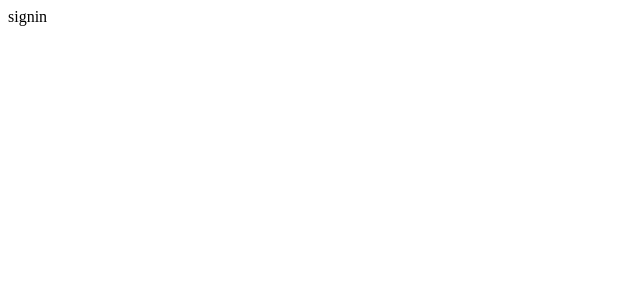
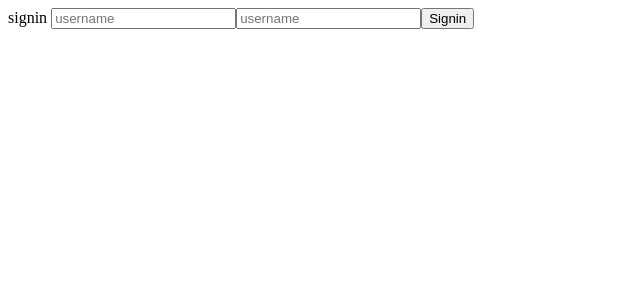
Before and after one commit to jobgo-ai/Fe-JobGo, a Vue app: page /signin in a window 1280 px wide. Shown: the top 300 px of the page, without its empty margins (0-640 px from the left). Built offline with nearby package versions, Linux system fonts and the light colour scheme.

Commit message:
implemented basic auth

```diff
--- /dev/null
+++ b/src/components/button.vue
@@ -0,0 +1,18 @@
+<template>
+  <button
+    @click="emit('handleClick')"
+    class="input"
+    :type="type ? type : 'submit'"
+  >
+    {{ label }}
+  </button>
+</template>
+
+<script setup>
+const props = defineProps({
+  label: String,
+  type: String,
+});
+
+const emit = defineEmits(["handleClick"]);
+</script>
--- /dev/null
+++ b/src/components/input.vue
@@ -0,0 +1,23 @@
+<template>
+  <input
+    class="input"
+    :type="type ? type : 'text'"
+    :placeholder="props.label"
+    :value="props.modelValue"
+    v-on:input="updateValue($event.target.value)"
+  />
+</template>
+
+<script setup>
+const props = defineProps({
+  label: String,
+  modelValue: String,
+  type: String,
+});
+
+const emit = defineEmits(["update:modelValue"]);
+
+function updateValue(value) {
+  emit("update:modelValue", value);
+}
+</script>
--- a/src/main.js
+++ b/src/main.js
@@ -28,15 +28,15 @@ router.beforeEach(async (to, from, next) => {
 
   // Going to private route, with no user
   if (!to.meta.public && !user.value) {
-    next({ name: "login" });
+    next({ name: "signin" });
     // going to unauthed route with logged in user
-  } else if ((to.name == "login" || to.name == "signup") && user?.value)
-    next({ name: "home" });
+  } else if ((to.name == "signin" || to.name == "signup") && user?.value)
+    next({ name: "openings" });
   else if (
     to.meta.super &&
     !user.value.user.organization?.slug === "hireproof"
   ) {
-    next({ name: "home" });
+    next({ name: "openings" });
   }
   // finally
   else next();
--- a/src/router.js
+++ b/src/router.js
@@ -1,14 +1,19 @@
 import { createRouter, createWebHistory } from "vue-router";
 
-import ForgotPassword from "@/views/forgot-password.vue";
-import NotFound from "@/views/not-found.vue";
-import Signin from "@/views/signin.vue";
-import Signup from "@/views/signup.vue";
+// Public
+import ForgotPassword from "@/views/public/forgot-password.vue";
+import NotFound from "@/views/public/not-found.vue";
+import Signin from "@/views/public/signin.vue";
+import Signup from "@/views/public/signup.vue";
+
+// Private
+import Openings from "@/views/openings.vue";
 
 const routes = [
   {
-    path: "/",
-    children: [],
+    path: "/openings",
+    name: "openings",
+    component: Openings,
   },
   { path: "/:pathMatch(.*)*", name: "NotFound", component: NotFound },
   {
--- a/src/views/signin.vue
+++ b/src/views/openings.vue
@@ -1,4 +1,4 @@
-<template>signin</template>
+<template>Openings</template>
 
 <script setup>
 console.log("hello script setup");
--- /dev/null
+++ b/src/views/public/signin.vue
@@ -0,0 +1,35 @@
+<template>
+  <div>
+    signin
+    <Input v-model="username" label="username" />
+    <Input v-model="password" label="username" type="password" />
+    <Button @handleClick="onSubmit" label="Signin"></Button>
+  </div>
+</template>
+
+<script setup>
+import { ref } from "vue";
+import { useRouter } from "vue-router";
+import Input from "@/components/input.vue";
+import Button from "@/components/button.vue";
+import useAuth from "@/hooks/useAuth";
+import { usePost } from "@/hooks/useHttp";
+
+const router = useRouter();
+const postLogin = usePost("self/login");
+
+const username = ref("");
+const password = ref("");
+
+const onSubmit = async (values) => {
+  const data = {
+    credentials: { email: username.value, password: password.value },
+  };
+  await postLogin.post(data);
+  if (postLogin.data.value) {
+    const { setUser } = useAuth();
+    setUser(postLogin.data.value, true);
+    router.push("/openings");
+  }
+};
+</script>
```
Also changed, not shown: src/views/public/forgot-password.vue (renamed from src/views/forgot-password.vue), src/views/public/not-found.vue (renamed from src/views/not-found.vue), src/views/public/signup.vue (renamed from src/views/signup.vue).
